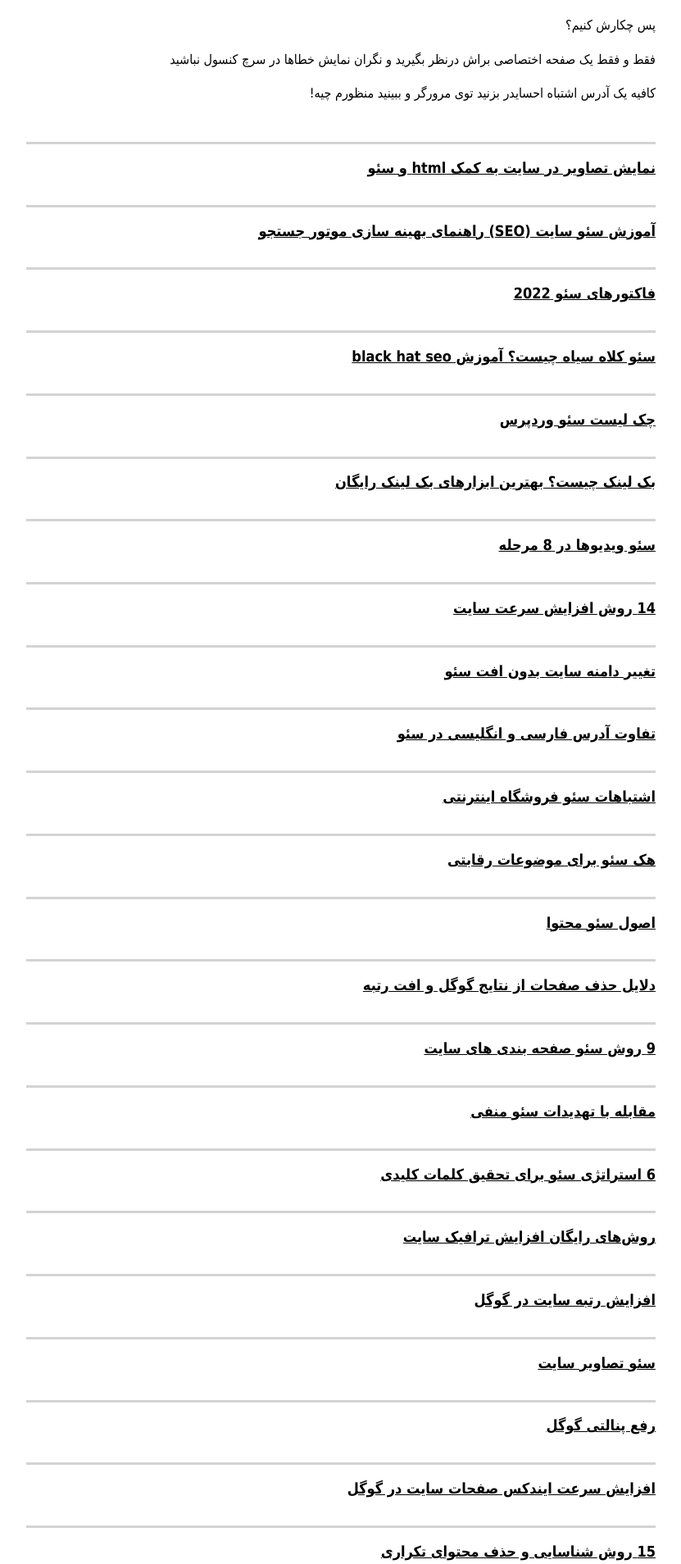
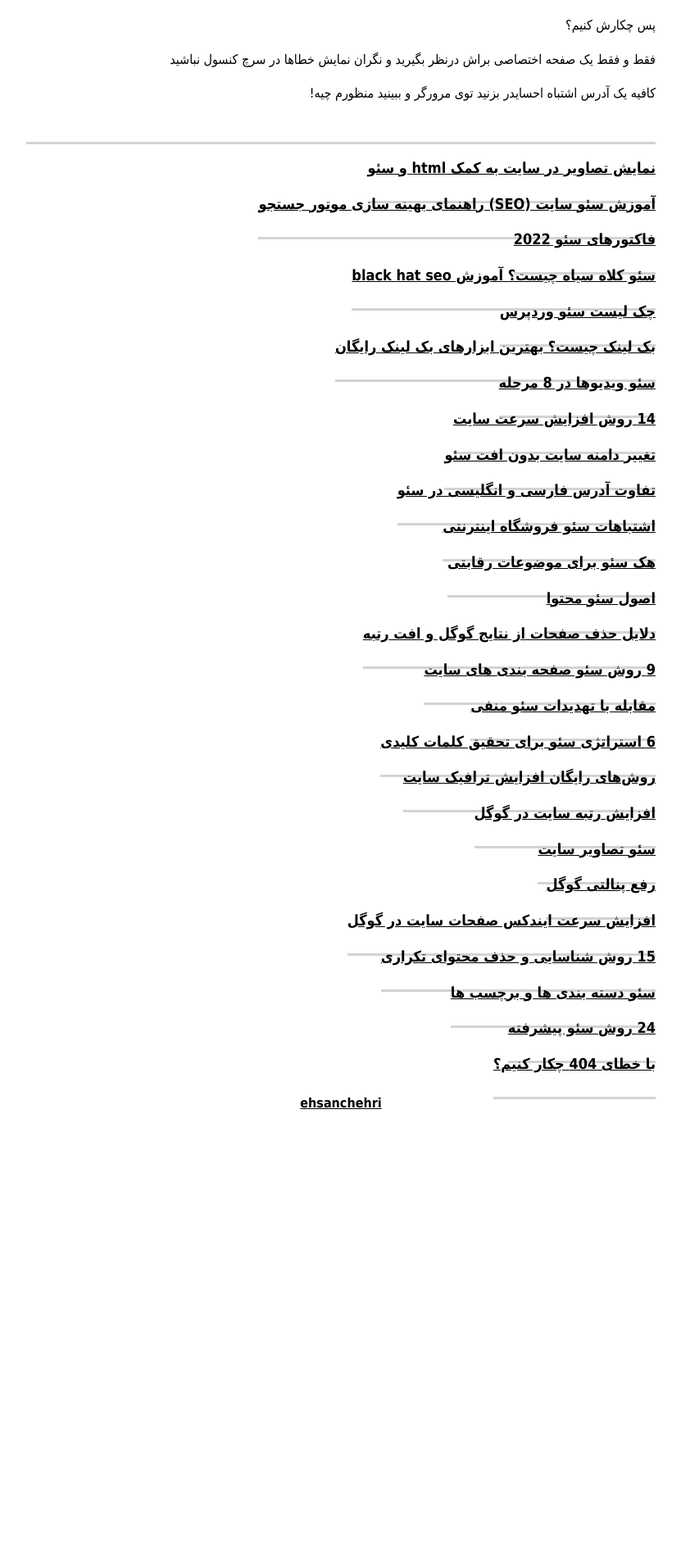
Before and after one commit to darkblog/darkblog.github.io, a Jekyll site: the page built from _posts/2021/2021-5-2-404-error.md, in a window 1280 px wide. Shown: the part 437-2345 px from the top of the page at 82% size, without its empty margins (224-1055 px from the left). Built offline with Jekyll 4.4.1, drawn with Linux system fonts in a browser that asks for light colours; after the commit the page ends 1803 px from its top, so only the background shows below that.

Commit message:
Update post.html

```diff
--- a/_layouts/post.html
+++ b/_layouts/post.html
@@ -5,5 +5,5 @@
 <article class="post"><h1>{{ page.title }}</h1>{{ content }}</article>
 
 {% for post in site.posts limit:100 %}
-<h2><header class="post"><a href="{{ site.url }}{{ post.url }}">{{ post.title }}</a></header></h2>
+<h2><a class="post" href="{{ site.url }}{{ post.url }}">{{ post.title }}</a></h2>
 {% endfor %}
```
